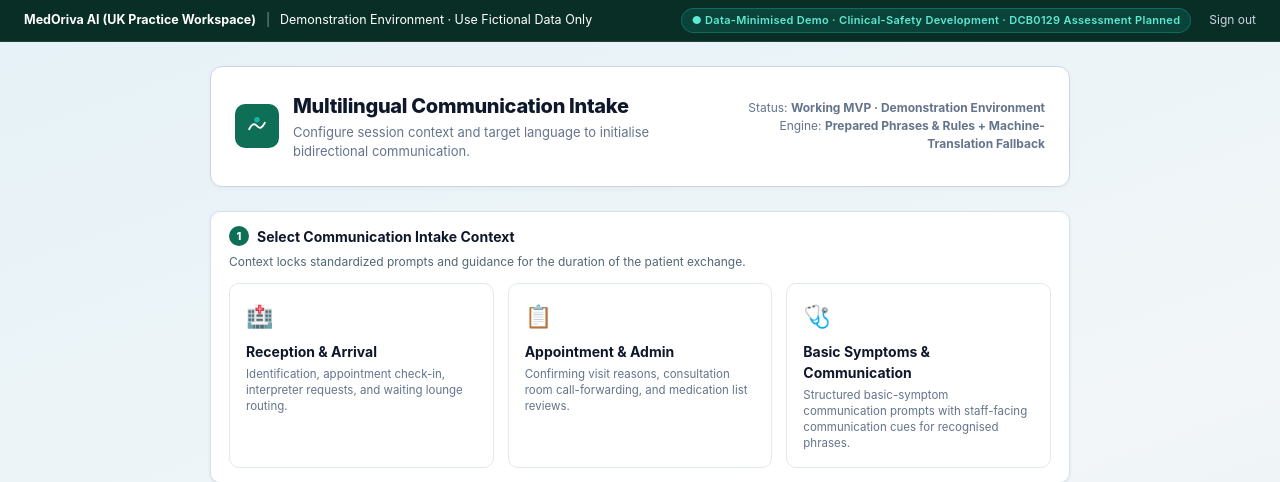
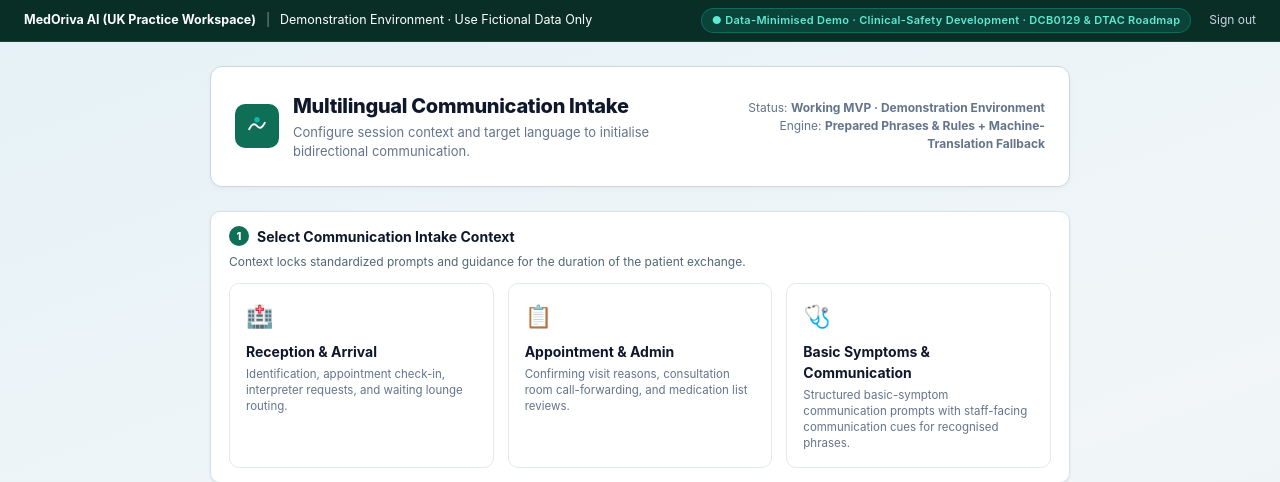
Before and after one commit to sanjaysweet777-maker/MedOrivaAI, a Flask app: page /portal in a window 1280 px wide. Shown: the top 482 px of the page. Run offline with Flask 3, Linux system fonts and the light colour scheme; the visitor is signed in with stand-in values (Sample User, id 1).

Commit message:
Update index.html

```diff
--- a/templates/index.html
+++ b/templates/index.html
@@ -284,7 +284,7 @@
     <span>Demonstration Environment · Use Fictional Data Only</span>
   </div>
   <div style="display: flex; align-items: center; gap: 12px;">
-    <span class="compliance-pill">● Data-Minimised Demo · Clinical-Safety Development · DCB0129 Assessment Planned</span>
+    <span class="compliance-pill">● Data-Minimised Demo · Clinical-Safety Development · DCB0129 & DTAC Roadmap</span>
     <a href="/logout" style="color: #cbd5e1; text-decoration: none; font-size: 12px; margin-left: 6px;">Sign out</a>
   </div>
 </div>
```
